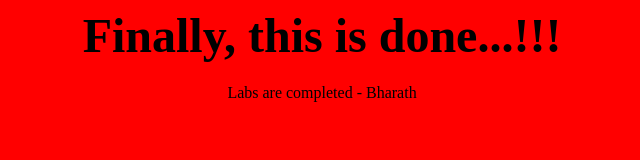
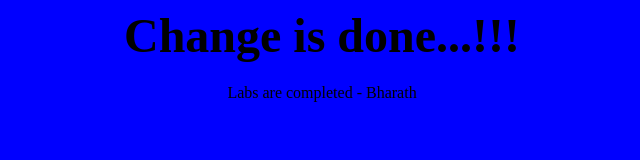
Before and after one commit to Bharath-48782674/BR-BG, a plain HTML site: page index.html in a window 1280 px wide. Shown: the whole page, without its empty margins (318-958 px from the left). Drawn offline with Linux system fonts and the light colour scheme.

Commit message:
Update index.html

```diff
--- a/index.html
+++ b/index.html
@@ -1,7 +1,7 @@
 <html>
-  <body style="background-color:Red;">
+  <body style="background-color:blue;">
     <center>
-      <h1><font size=8>Finally, this is done...!!!</font></h1>
+      <h1><font size=8>Change is done...!!!</font></h1>
       <p1> Labs are completed - Bharath </p1>
     <center>
   <body>
```
